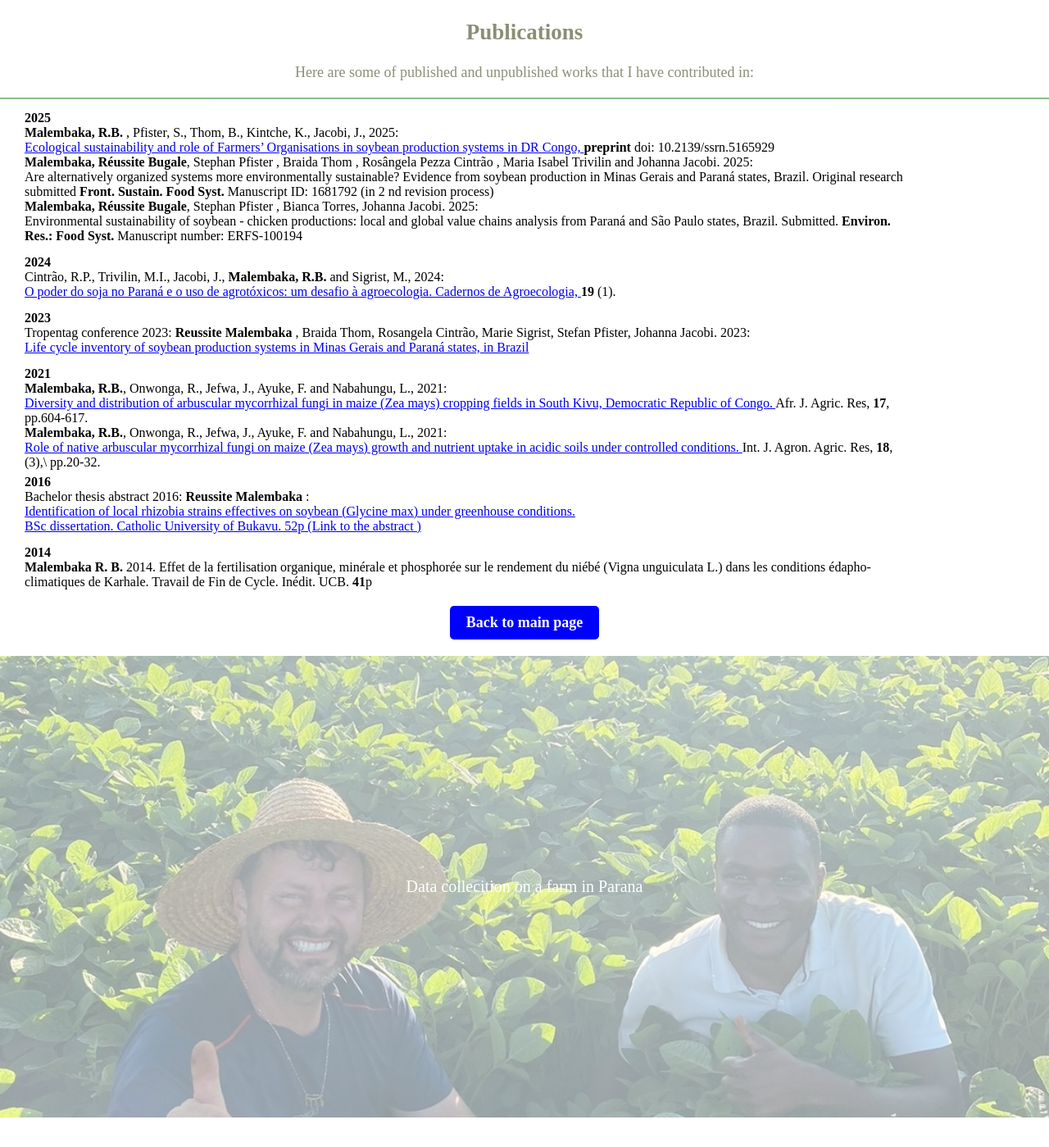
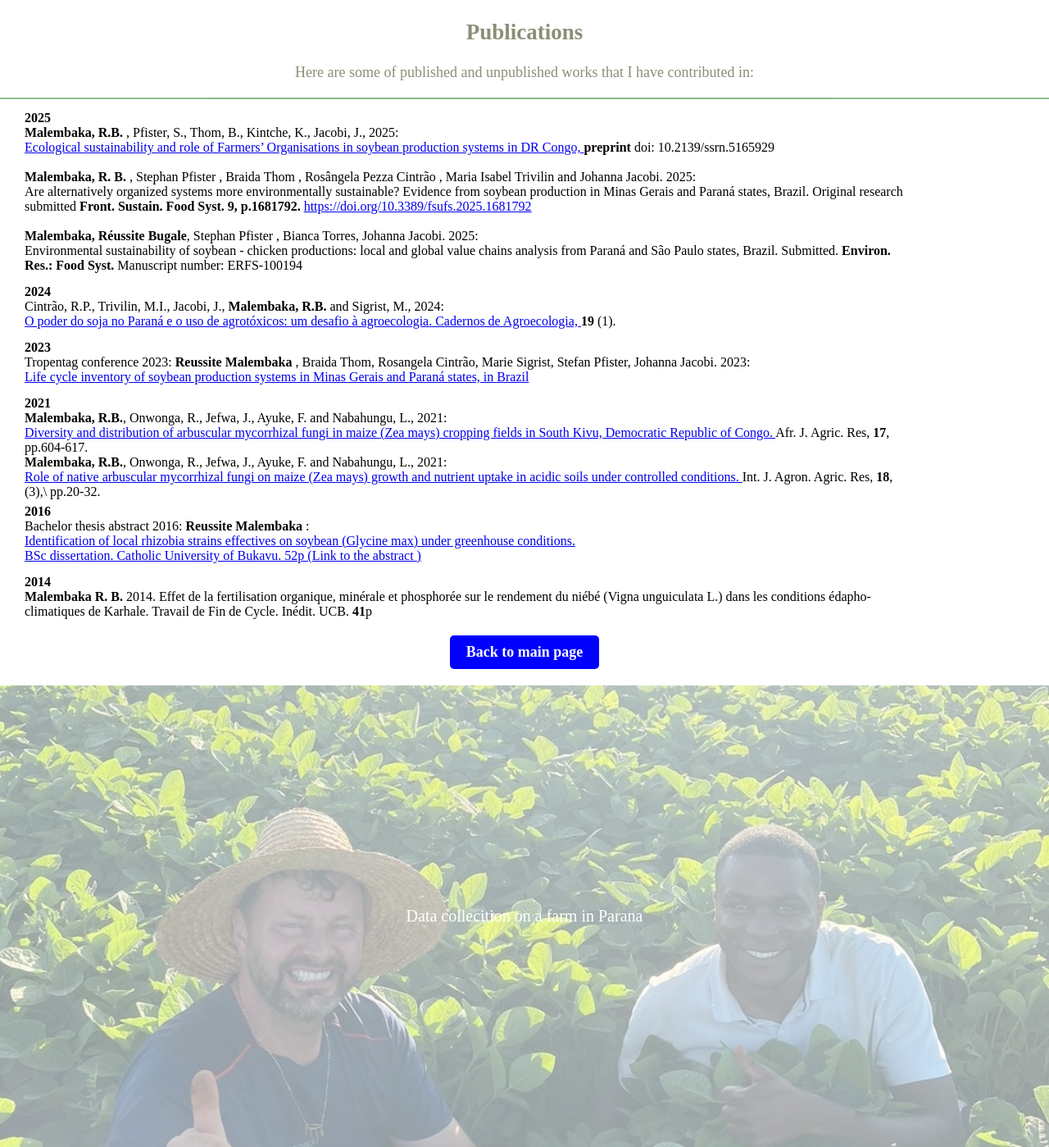
Before and after one commit to reussitemalembaka/reussitemalembaka.github.io, a Jekyll site: the page publications.html, which Jekyll copies as it is, in a window 1280 px wide. Shown: the whole page at 82% size. Built offline with Jekyll 4.4.1, drawn with Linux system fonts in a browser that asks for light colours; before the commit the page ends 1363 px from its top, so only the background shows below that.

Commit message:
Updates in cv and publication list
Updates in cv and publication list

```diff
--- a/index.html
+++ b/index.html
@@ -48,7 +48,7 @@
               <p>Find my published works here</p>
           </div>
           <div class="box">
-              <h2><a href="CV_Malembaka_2025.pdf" target="_blank"> CV</a></h2>
+              <h2><a href="CV_Malembaka_2025.pdf" target="_blank"> CV </a></h2>
               <p>Click to view my CV</p>
         </div>
         </div>
--- a/publications.html
+++ b/publications.html
@@ -36,17 +36,17 @@
 
             <section>
                 <div class="center_left">
-                    <strong> Malembaka, Réussite Bugale</strong>, Stephan Pfister , Braida Thom , Rosângela Pezza Cintrão , Maria Isabel Trivilin and Johanna Jacobi. 2025:<br>
+                    <br> <strong> Malembaka, R. B. </strong>, Stephan Pfister , Braida Thom , Rosângela Pezza Cintrão , Maria Isabel Trivilin and Johanna Jacobi. 2025:<br>
                         <p1> Are alternatively organized systems more  environmentally sustainable? Evidence from soybean production in Minas Gerais and Paraná states, Brazil.
                              Original research submitted
-                        </a>
-                         <strong> Front. Sustain. Food Syst. </strong> Manuscript ID: 1681792 (in 2 nd revision process) </p1>
+                            <strong> Front. Sustain. Food Syst. 9, p.1681792. </strong>
+                            <a href="https://doi.org/10.3389/fsufs.2025.1681792">https://doi.org/10.3389/fsufs.2025.1681792</a> </p1>
                 </div>
             </section>
 
             <section>
                 <div class="center_left">
-                    <strong> Malembaka, Réussite Bugale</strong>, Stephan Pfister , Bianca Torres, Johanna Jacobi. 2025:<br>
+                    <br> <strong> Malembaka, Réussite Bugale</strong>, Stephan Pfister , Bianca Torres, Johanna Jacobi. 2025:<br>
                         <p1> Environmental sustainability of soybean - chicken productions: local and global value chains analysis
                              from Paraná and São Paulo states, Brazil. Submitted.
                         </a>
```
Also changed, not shown: 3 other files.
